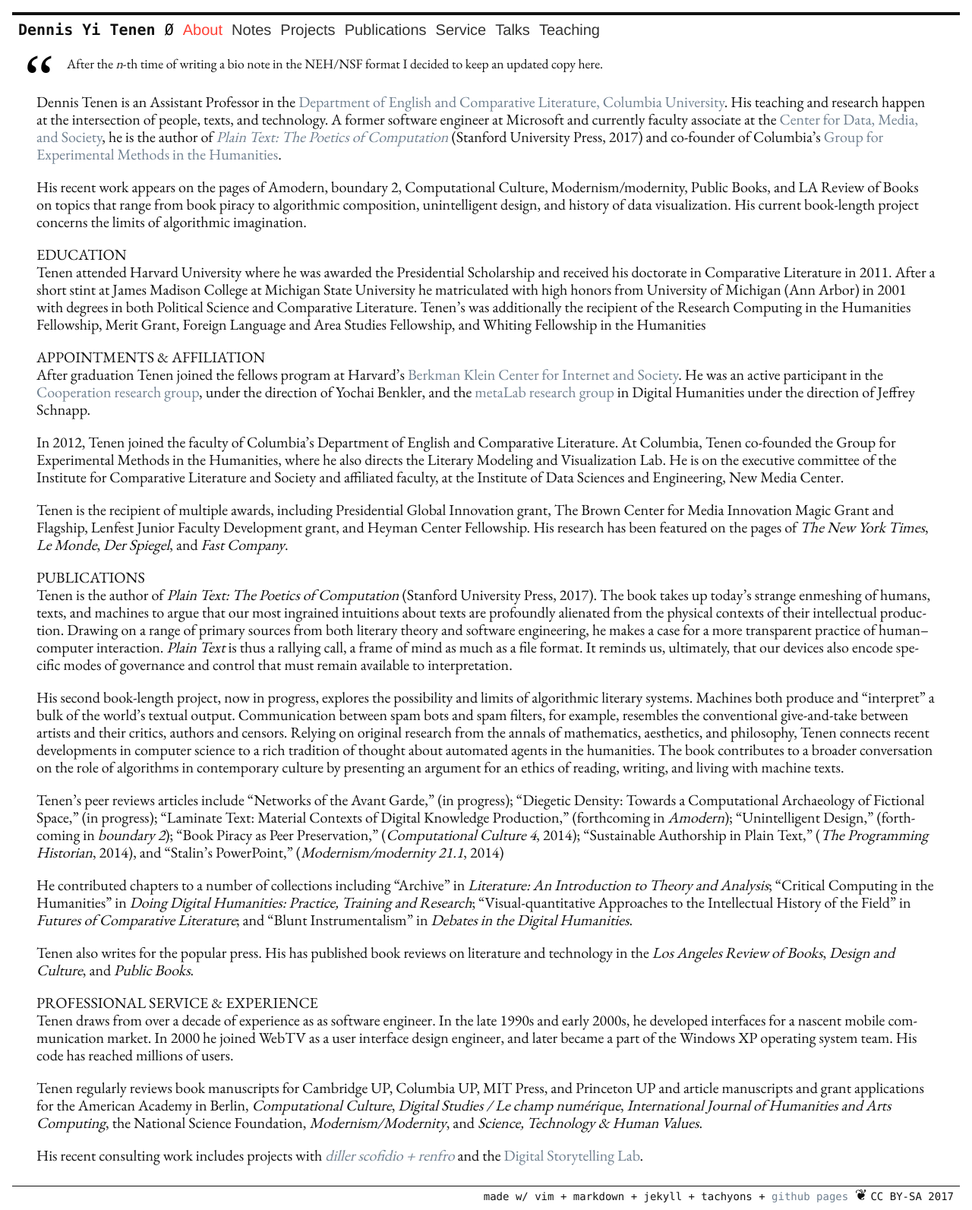
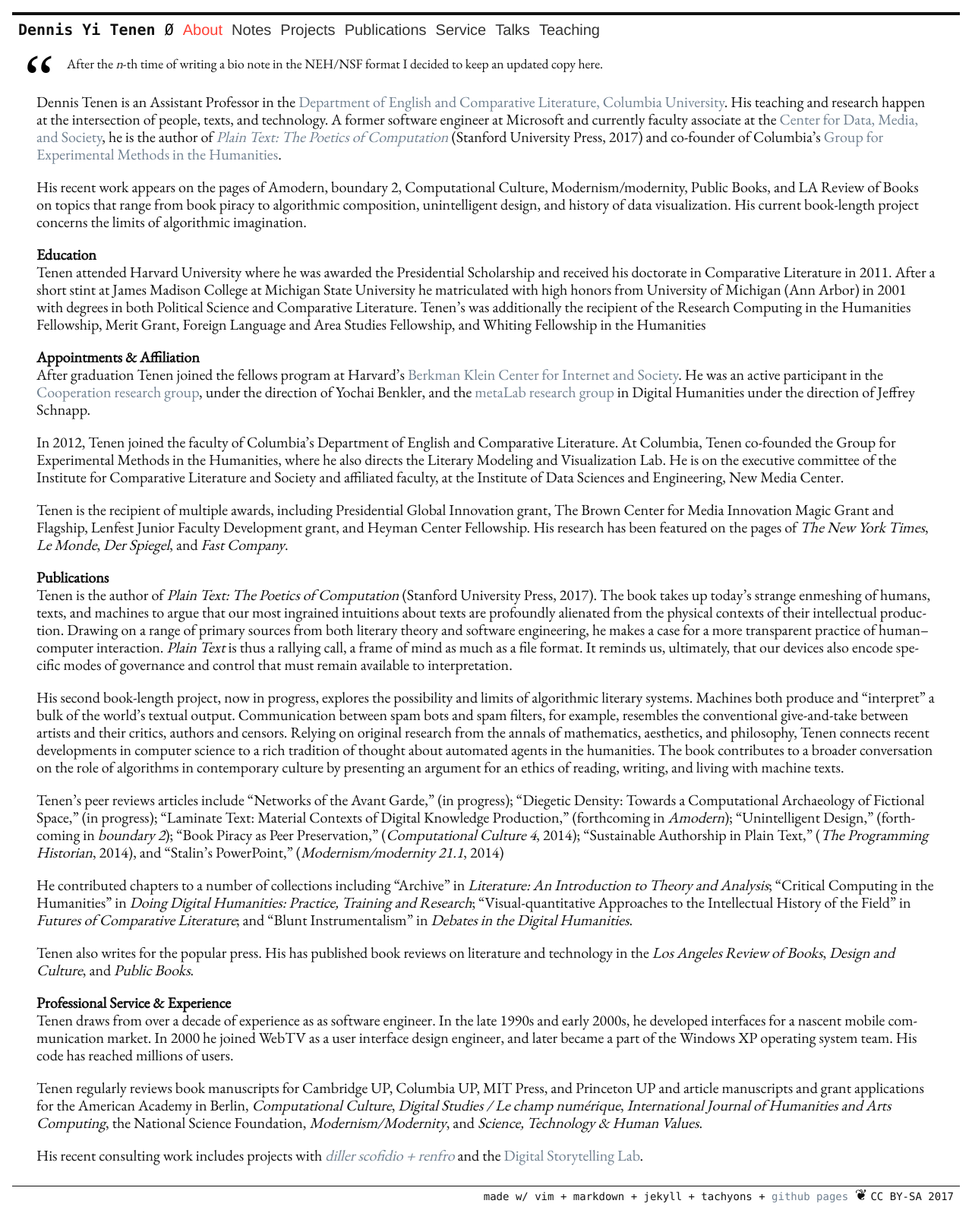
Before and after one commit to denten/denten.github.io, a Jekyll site: the page built from _pages/about.md, in a window 1280 px wide. Shown: the whole page at 76% size. Built offline with Jekyll 4.4.1, drawn with Linux system fonts in a browser that asks for light colours; nearby versions of some CDN libraries; library files that are not in the unit come from our copies.

```diff
--- a/_pages/about.md
+++ b/_pages/about.md
@@ -26,7 +26,7 @@ the limits of algorithmic imagination.
 [3]: http://www.sup.org/books/title/?id=26821
 [4]: http://xpmethod.plaintext.in
 
-## Education
+### Education
 
 Tenen attended **Harvard University** where he was awarded the Presidential
 Scholarship and received his doctorate in Comparative Literature in 2011.
@@ -37,7 +37,7 @@ additionally the recipient of the Research Computing in the Humanities
 Fellowship, Merit Grant, Foreign Language and Area Studies Fellowship, and
 Whiting Fellowship in the Humanities
 
-## Appointments & Affiliation
+### Appointments & Affiliation
 
 After graduation Tenen joined the fellows program at Harvard's [Berkman Klein
 Center for Internet and Society][AA1]. He was an active participant in the
@@ -62,7 +62,7 @@ Flagship, Lenfest Junior Faculty Development grant, and Heyman Center
 Fellowship. His research has been featured on the pages of *The New York
 Times*, *Le Monde*, *Der Spiegel*, and *Fast Company*.
 
-## Publications
+### Publications
 
 Tenen is the author of *Plain Text: The Poetics of Computation* (Stanford
 University Press, 2017). The book takes up today's strange enmeshing of
@@ -106,7 +106,7 @@ Tenen also writes for the popular press. His has published book reviews on
 literature and technology in the *Los Angeles Review of Books*, *Design and
 Culture*, and *Public Books*.
 
-## Professional Service & Experience
+### Professional Service & Experience
 
 Tenen draws from over a decade of experience as as software engineer. In the
 late 1990s and early 2000s, he developed interfaces for a nascent mobile
```
